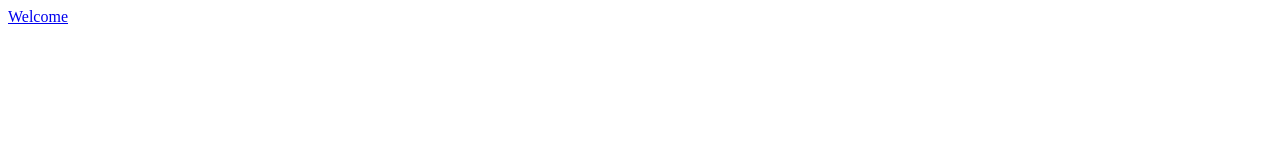
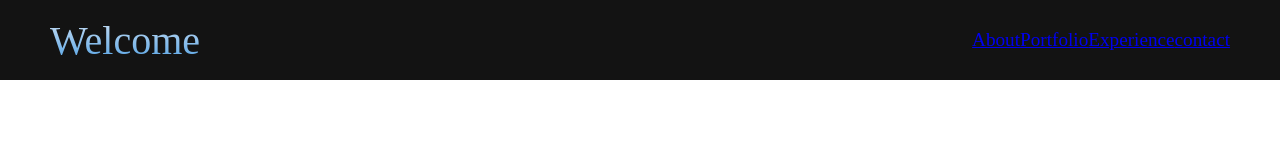
Before and after one commit to Shanehortonm/Resume2023, a plain HTML site: page index.html in a window 1280 px wide. Drawn offline with Linux system fonts and the light colour scheme.

Commit message:
start of navbar

```diff
--- a/index.html
+++ b/index.html
@@ -9,9 +9,32 @@
   </head>
   <body>
     <!-- Nav -->
-    <nav class="nav-container">
-      <div class="navbar">
+    <nav class="navbar">
+      <div class="navbar-container">
         <a href="#home" id="logo">Welcome</a>
+        <div class="navbar-toggle" id="mobile-nav">
+          <span class="bar"></span>
+          <span class="bar"></span>
+          <span class="bar"></span>
+        </div>
+        <ul class="navbar-menu">
+          <li class="navbar-item">
+            <a href="#about" class="navbar-links" id="about">About</a>
+          </li>
+          <li class="navbar-item">
+            <a href="#portfolio" class="navbar-links" id="portflio"
+              >Portfolio</a
+            >
+          </li>
+          <li class="navbar-item">
+            <a href="#experience" class="navbar-links" id="experience"
+              >Experience</a
+            >
+          </li>
+          <li class="navbar-btn">
+            <a href="#contact" class="contact-btn" id="contact">contact</a>
+          </li>
+        </ul>
       </div>
     </nav>
   </body>
--- a/styles.css
+++ b/styles.css
@@ -0,0 +1,47 @@
+* {
+    margin: 0;
+    padding: 0;
+    box-sizing: border-box;
+    scroll-behavior: smooth;
+}
+
+.navbar{
+    background: #131313;
+    height: 80px;
+    display: flex;
+    justify-content: center;
+    align-items: center;
+    font-size: 1.2rem;
+    position: sticky;
+    top: 0;
+    z-index: 1000;
+}
+
+.navbar-container {
+    display: flex;
+    justify-content: space-between;
+    height: 80px;
+    z-index: 1;
+    width: 100%;
+    margin: 0 auto;
+    padding: 0 50px;
+}
+
+#logo {
+    display: flex;
+    align-items: center;
+    text-decoration: none;
+    font-size: 2.5rem;
+    background-color: #000000;
+    background-image: linear-gradient(to top, #238be0 0%, #fff8f8 100%);
+    background-size: 100%;
+    -webkit-background-clip: text;
+    -moz-background-clip: text;
+    -webkit-text-fill-color: transparent;
+}
+
+.navbar-menu {
+    display: flex;
+    align-items: center;
+    list-style: none;
+}
```
